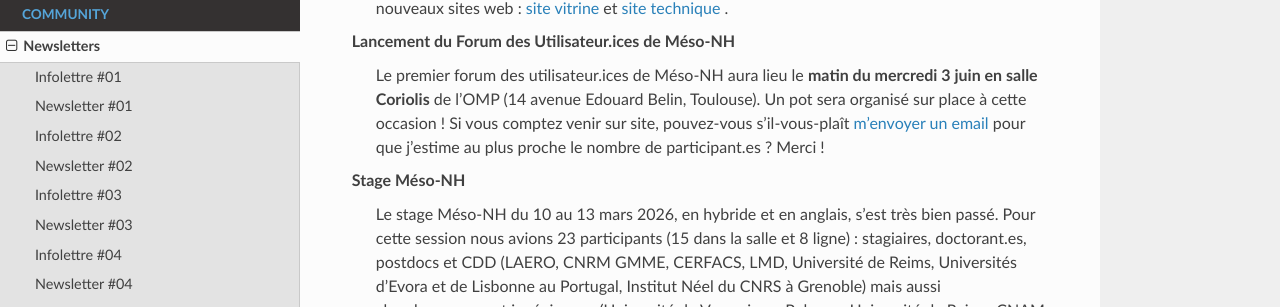
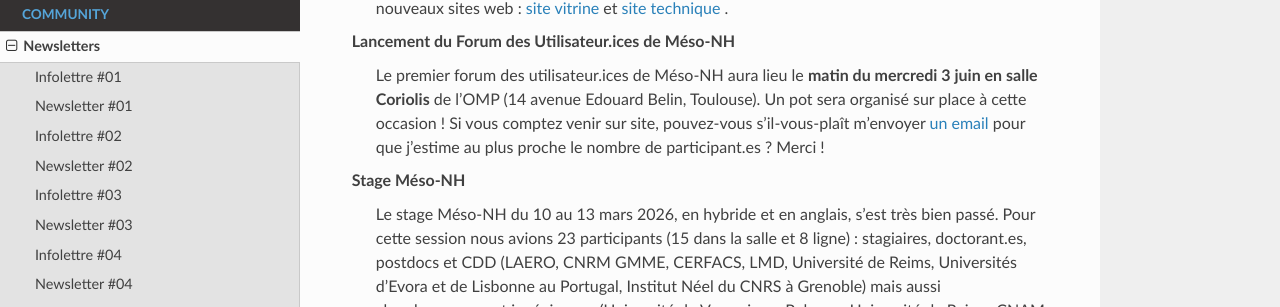
Before and after one commit to JorisPianezze/mesonh_newsletters, a Sphinx documentation site: the page built from docs/source/community/newsletters/newsletter_09.rst, in a window 1280 px wide and 900 px high, scrolled down 2308 px. Shown: the part 168-475 px from the top of the window. Built offline with Sphinx 7.4.7 and the Read the Docs theme 3.1.0, drawn with Linux system fonts in a browser that asks for light colours.

```diff
--- a/docs/source/community/newsletters/newsletter_09.rst
+++ b/docs/source/community/newsletters/newsletter_09.rst
@@ -46,7 +46,7 @@ Version 6
   Les efforts de l'équipe se sont concentrés sur la parution de cette nouvelle `version 6 <https://mesonh.readthedocs.io/en/latest/getting_started/releases/release_note_600.html>`_ et des nouveaux sites web : `site vitrine <www.mesonh.cnrs.fr>`_ et `site technique <https://mesonh.readthedocs.io>`_ .
 
 Lancement du Forum des Utilisateur.ices de Méso-NH
-  Le premier forum des utilisateur.ices de Méso-NH aura lieu le **matin du mercredi 3 juin en salle Coriolis** de l'OMP (14 avenue Edouard Belin, Toulouse). Un pot sera organisé sur place à cette occasion ! Si vous comptez venir sur site, pouvez-vous s'il-vous-plaît `m'envoyer un email <maito:thibaut.dauhut@utoulouse.fr>`_ pour que j'estime au plus proche le nombre de participant.es ? Merci !
+  Le premier forum des utilisateur.ices de Méso-NH aura lieu le **matin du mercredi 3 juin en salle Coriolis** de l'OMP (14 avenue Edouard Belin, Toulouse). Un pot sera organisé sur place à cette occasion ! Si vous comptez venir sur site, pouvez-vous s'il-vous-plaît m'envoyer `un email <maito:thibaut.dauhut@utoulouse.fr>`_ pour que j'estime au plus proche le nombre de participant.es ? Merci !
 
 Stage Méso-NH
   Le stage Méso-NH du 10 au 13 mars 2026, en hybride et en anglais, s'est très bien passé. Pour cette session nous avions 23 participants (15 dans la salle et 8 ligne) : stagiaires, doctorant.es, postdocs et CDD (LAERO, CNRM GMME, CERFACS, LMD, Université de Reims, Universités d'Evora et de Lisbonne au Portugal, Institut Néel du CNRS à Grenoble) mais aussi chercheur.euses et ingénieur.es (Université de Varsovie en Pologne,  Université de Reims, CNAM / Laboratoire Géomatique et Foncier du Mans, Institut de recherche RISE de l'Université de Uppsala en Suède).
```
